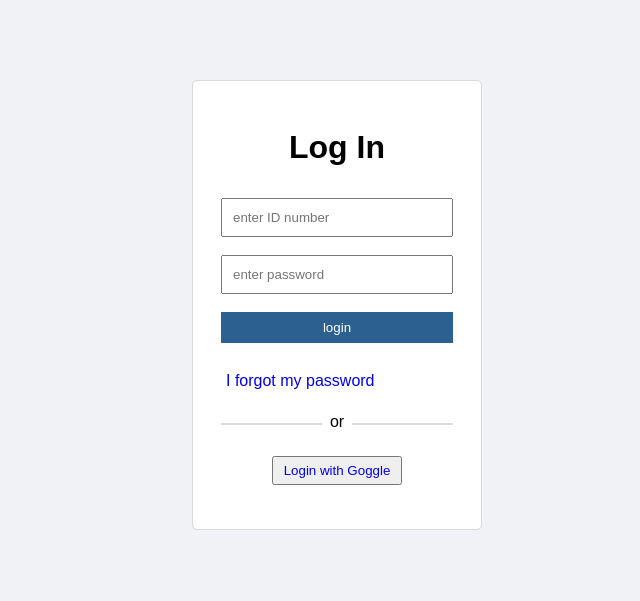
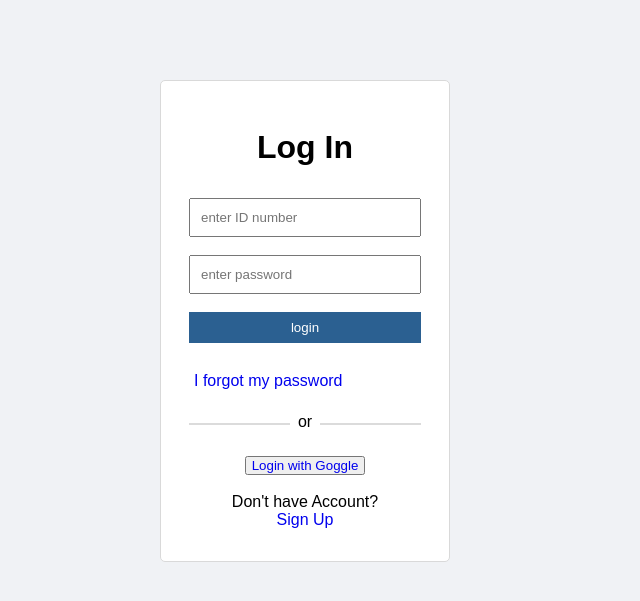
Before and after one commit to Elliotjere/CHUO, a PHP site: page /loginhtml.php in a window 1280 px wide. Shown: the top 601 px of the page, without its empty margins (368-1008 px from the left). Run offline with PHP 8.4, Linux system fonts and the light colour scheme.

Commit message:
first commit

```diff
--- a/login.css
+++ b/login.css
@@ -12,9 +12,9 @@ body{
     position: relative;
     text-align: center;
     border: 1px solid #d9d9d9;
-    height: 28rem;
+    height: 30rem;
     width: 18rem;
-    margin-left: 35rem;
+    margin-left: 33rem;
     margin-top: 5rem;
     background-color: #ffffff;
     border-radius: 5px;
@@ -94,3 +94,9 @@ body{
     padding: 5px;
     text-decoration: none;
 }
+
+#signUP{
+    position: relative;
+    text-align: center;
+    margin-bottom: 4rem;
+}
--- a/loginhtml.php
+++ b/loginhtml.php
@@ -16,7 +16,7 @@
 		<br><br>
 		<input type="password" name="pwd" placeholder="enter password" id="pass">
 		<br><br>
-		<div id="loginbtn"><button name = "login">login</button></div>
+		<div id="loginbtn"><button name = "login" href="main.html">login</button></div>
 		<br>
 		<div id="forgetlink"><a href="#" id="forgetlink">I forgot my password</a></div> <br><br>
 		<!-- <?php
@@ -26,8 +26,12 @@
 		 ?> -->
 		<!-- <p>or <a href="registration.php">create account</a></p> -->
 		<div id="or-content"><p class="orcenter">or</p></div>
-		<div id="goggle"><button name = "login" id="goggle-btn"><a href="www.goggle.account.com">Login with Goggle</a></button></div>
-	    </form>
-	</di>
+		<div id="goggle"><button name = "login" id="google-btn"><a href="https://accounts.google.com/o/oauth2/auth/oauthchooseaccount?client_id=689286984790-d8pi01ip72qttb4mugpli1bs2htc76g7.apps.googleusercontent.com&redirect_uri=https%3A%2F%2Fdashboard.ngrok.com%2Flogin%2Fgoogle%2Fauthorize&response_type=code&scope=email&state=yPcylBKFGBAU0ej9SORDaJEtC8GFe9VEq70ooWRGeXI&flowName=GeneralOAuthFlow">Login with Goggle</a></button></div>
+	    </form><br>
+		<div id="signUP">
+			<p>Don't have Account?</p>
+			<a href="registration.php">Sign Up</a>
+		</div>
+	</div>
 </body>
 </html>
--- a/registration.php
+++ b/registration.php
@@ -90,7 +90,7 @@ $link = new mysqli("localhost", "root", "", "dit");
 
 		<br><br>
 		<button type="submit" value="submited" name = "reg_submit" >submit</button>
-		<p>or click here to <a href="loginhtml.html">login</a></p>
+		<p>or click here to <a href="loginhtml.php">login</a></p>
 	</form>
 	</center>
 
```
